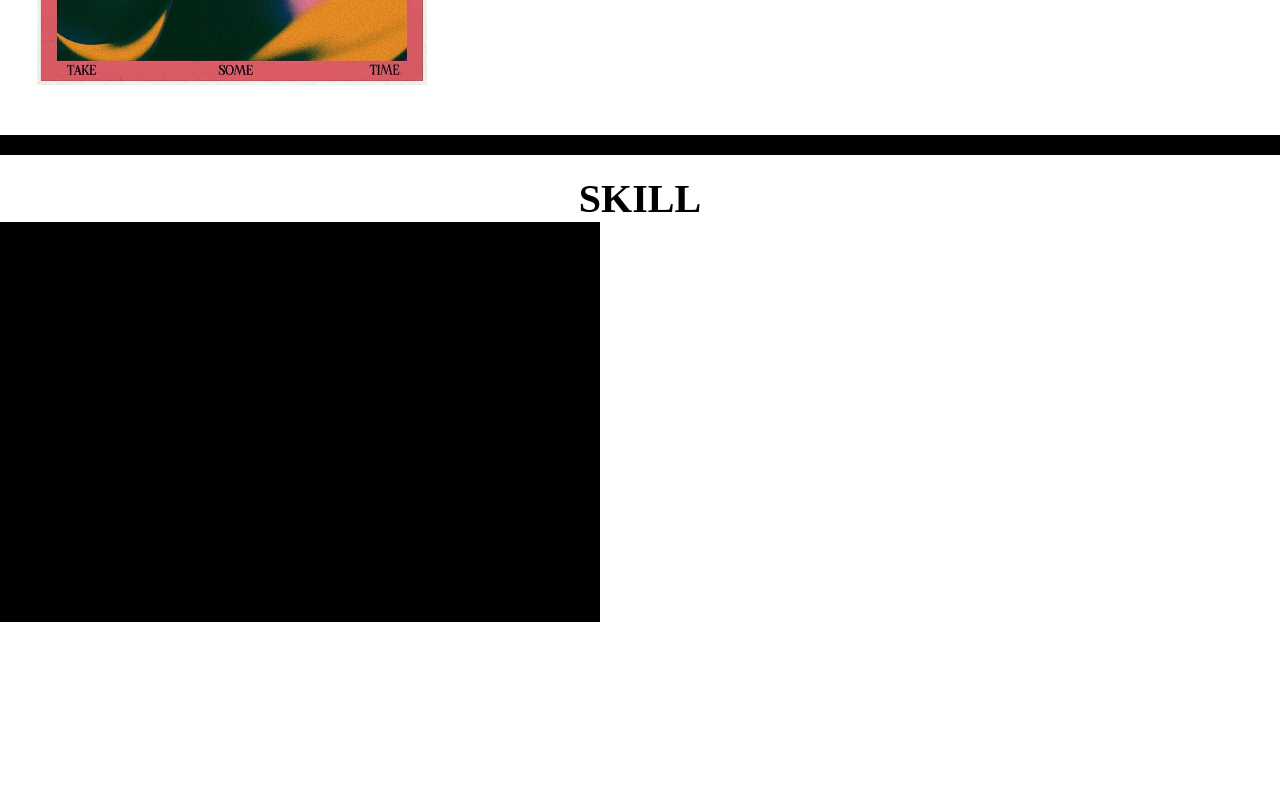
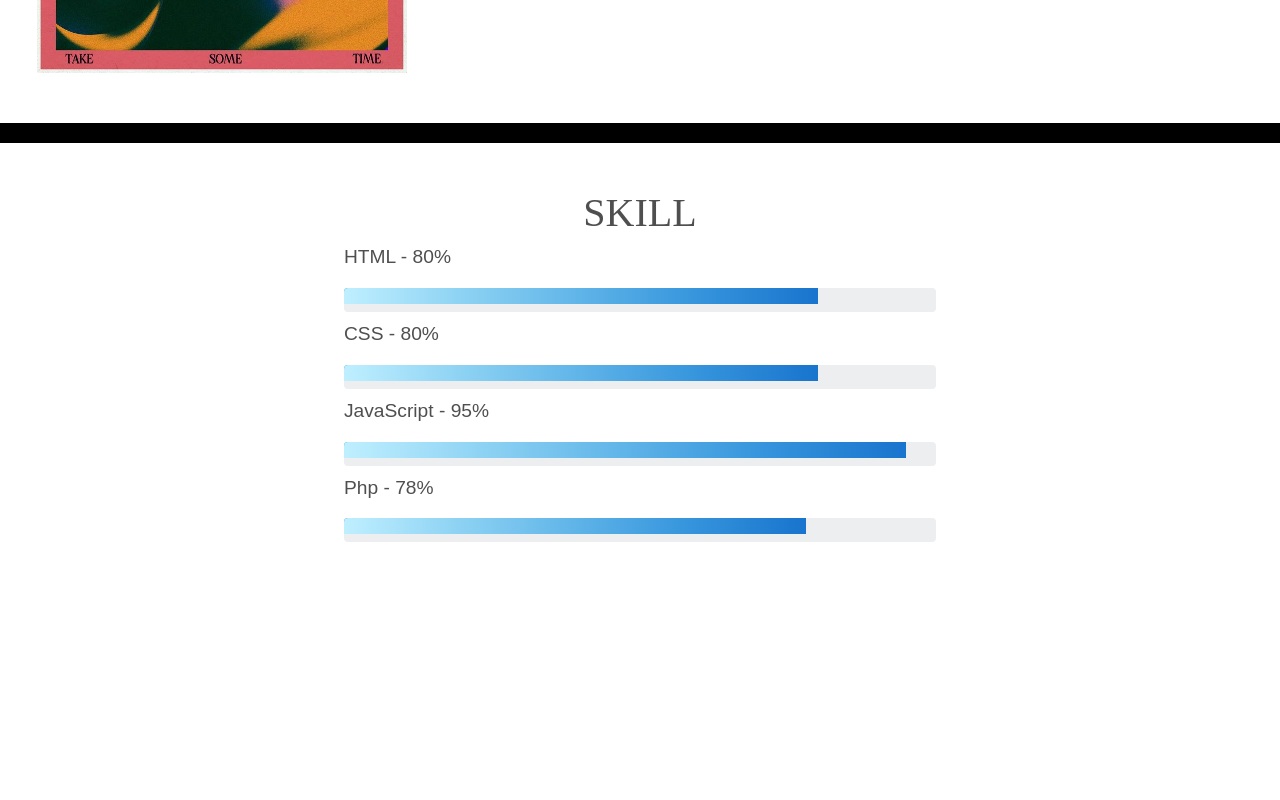
Before and after one commit to dzakwandaffap/Portofolio, a plain HTML site: page index.html in a window 1280 px wide. Shown: the part 1180-1980 px from the top of the page. Drawn offline with nearby package versions, Linux system fonts and the light colour scheme; a web font is replaced by a local one.

Commit message:
Tambahan skill

```diff
--- a/index.html
+++ b/index.html
@@ -10,7 +10,12 @@
       integrity="sha512-z3gLpd7yknf1YoNbCzqRKc4qyor8gaKU1qmn+CShxbuBusANI9QpRohGBreCFkKxLhei6S9CQXFEbbKuqLg0DA=="
       crossorigin="anonymous"
       referrerpolicy="no-referrer"
-    />
+      <link href="vendor/bootstrap/css/bootstrap.min.css" rel="stylesheet" />
+<link rel="stylesheet" href="https://maxcdn.bootstrapcdn.com/bootstrap/4.0.0-beta.3/css/bootstrap.min.css" integrity="sha384-Zug+QiDoJOrZ5t4lssLdxGhVrurbmBWopoEl+M6BdEfwnCJZtKxi1KgxUyJq13dy" crossorigin="anonymous" />
+<link href="https://fonts.googleapis.com/css?family=Poppins" rel="stylesheet" />
+
+<link rel="stylesheet" href="https://cdn.rawgit.com/konpa/devicon/df6431e323547add1b4cf45992913f15286456d3/devicon.min.css" />
+    >
 </head>
 <body>
 
@@ -132,23 +137,40 @@
 
         <section id="SKILL">
 
-      <h1 class="h1-skill-upper">SKILL</h1>
+            <section class="resume-section p-3 p-lg-5" id="Qalgore">
+           <h1 style="font-size: 40px; text-align: center; font-family: CastleBegale;">SKILL</h1>
+                <div class="my-auto">
 
-      <div class="isi-skill">
 
-        <div class="skill">
+                  <div id="skill-bars">
+                    <p class="text-left">HTML - 80%</p>
 
-        </div>
+                    <div class="progress mb-2" style="height: 1.5rem;">
+                      <div class="progress-bar" role="progressbar" aria-valuenow="07" aria-valuemin="90" aria-valuemax="40" style="width: 80%"></div>
+                    </div>
+                    <p class="text-left">CSS - 80%</p>
 
-        <div class="skill">
+                    <div class="progress mb-2" style="height: 1.5rem;">
+                      <div class="progress-bar" role="progressbar" aria-valuenow="92" aria-valuemin="0" aria-valuemax="100" style="width: 80%"></div>
+                    </div>
+                    <p class="text-left">JavaScript - 95%</p>
 
-        </div>
+                    <div class="progress mb-2" style="height: 1.5rem;">
+                      <div class="progress-bar" role="progressbar" aria-valuenow="88" aria-valuemin="0" aria-valuemax="100" style="width: 95%"></div>
+                    </div>
+                    <p class="text-left">Php - 78%</p>
 
-        <div class="skill">
+                    <div class="progress mb-5" style="height: 1.5rem;">
+                      <div class="progress-bar" role="progressbar" aria-valuenow="82" aria-valuemin="0" aria-valuemax="100" style="width: 78%"></div>
+                    </div>
+                  </div>
+                </div>
 
-        </div>
 
-      </div>
+
+                </p>
+              </section>
+              <script defer src="https://use.fontawesome.com/releases/v5.7.2/js/all.js" integrity="sha384-0pzryjIRos8mFBWMzSSZApWtPl/5++eIfzYmTgBBmXYdhvxPc+XcFEk+zJwDgWbP" crossorigin="anonymous"></script>
 
         </section>
 
--- a/porto.css
+++ b/porto.css
@@ -265,6 +265,43 @@ height: 750px;
 }
 
 
+.resume-section {
+    text-align: center;
+    font-size: 1.2rem;
+    color: #4f4f4f;
+    font-family: "Poppins", sans-serif;
+  }
+  .list-inline {
+    list-style: none;
+  }
+
+  .list-icons {
+    font-size: 2.5rem;
+  }
+
+  #skill-bars {
+    width: 50%;
+    margin: 0 auto;
+  }
+
+  .progress-bar,
+  .btn {
+    background-image: linear-gradient(
+      to right,
+      #bfefff,
+      #8dd2f3,
+      #5fb4e8,
+      #3594dc,
+      #1874cd
+    );
+  }
+
+  .fa-user-tag,
+  .blue,
+  .list-inline-item i:hover {
+    color: #5fb4e8;
+    transition: all 0.2s ease-in-out;
+  }
 
 
 
```
